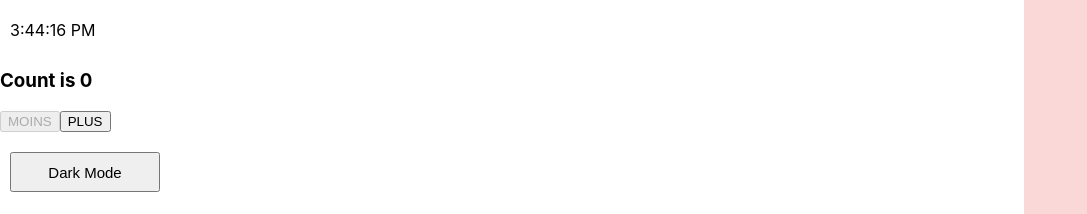
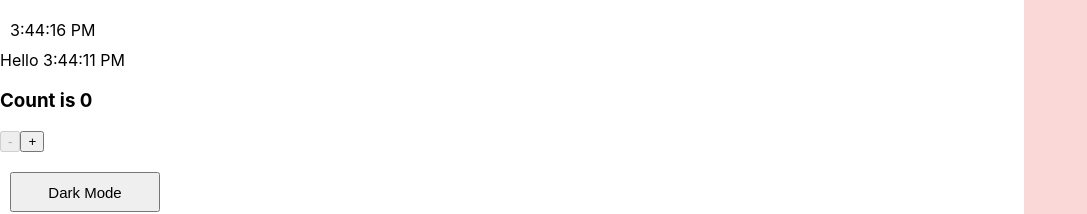
Before and after one commit to VadConstantin/React-flats-app, a React (Create React App) app: page / in a window 1280 px wide. Shown: the top 214 px of the page, without its empty margins (0-1087 px from the left). Built offline with nearby package versions, Linux system fonts and the light colour scheme; no server answers.

Commit message:
callback function is better for setState. Here I used it inside the increment method of Count component

```diff
--- a/src/App.js
+++ b/src/App.js
@@ -5,6 +5,7 @@ import { Flat } from './components/flat'
 import { Button } from './components/button'
 import  { Clock } from './components/clock'
 import Counter from './components/counter'
+import Clockbis from './components/clockbis'
 
 const dark = 'rgb(35, 32, 44)';
 const white = 'rgb(255, 255, 255)';
@@ -51,6 +52,7 @@ export class App extends React.Component {
       <div className="app">
         <div className="main" style={{background: this.state.color}}>
           <Clock />
+          < Clockbis />
           <Counter />
           <Button text={this.state.buttonText} IClick={this.changeColor}/>
           <div className="search">
--- /dev/null
+++ b/src/components/clockbis.js
@@ -0,0 +1,13 @@
+import React, { useState } from 'react'
+
+const Clockbis = () => {
+  const [date, setDate] = useState(new Date())
+
+  return(
+    <div>
+      Hello {date.toLocaleTimeString()}
+    </div>
+  )
+}
+
+export default Clockbis;
--- a/src/components/counter.js
+++ b/src/components/counter.js
@@ -3,12 +3,18 @@ import React, { useState } from 'react'
 const Counter = () => {
   const [count, setCount] = useState(0)
   const disableButton = count > 0 ? '' : 'true'
+  const increment = () => {
+    setCount(previCount => previCount + 1)
+  }
+  const decrement = () => {
+    setCount(prevCount => prevCount - 1)
+  }
 
   return (
     <div>
       <h3> Count is {count} </h3>
-      <button onClick={() => setCount(count - 1)} disabled={disableButton}> MOINS </button>
-      <button onClick={() => setCount(count + 1)}> PLUS </button>
+      <button onClick={() => setCount(count - 1)} disabled={disableButton}> - </button>
+      <button onClick={increment}> + </button>
     </div>
   )
 }
```
